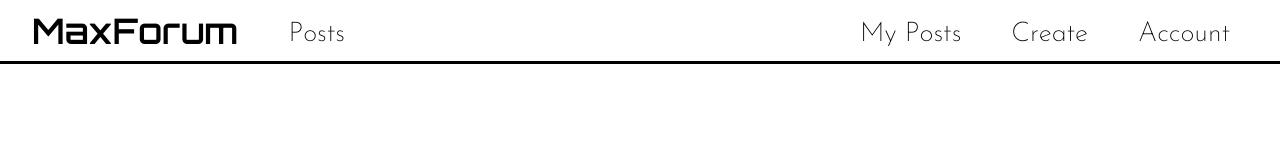
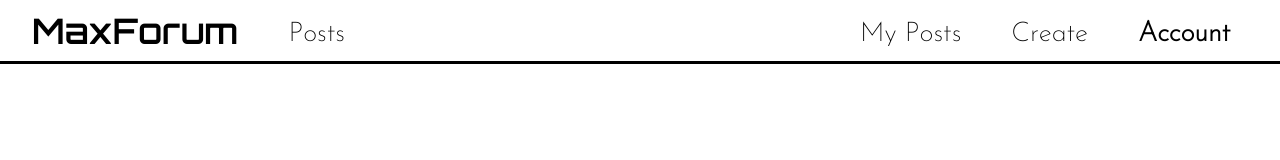
Before and after one commit to MaxPoplavskiy/MaxForum, a React (Create React App) app in the folder front/: page /account in a window 1280 px wide. Shown: the top 160 px of the page. Built offline with nearby package versions, Linux system fonts and the light colour scheme.

Commit message:
add highlight to navbar

```diff
--- a/front/src/App.js
+++ b/front/src/App.js
@@ -15,7 +15,7 @@ function App(props) {
 
   return (
     <globalThemeContext.Provider value={theme}>
-      <div className="App">
+      <div className={"App" + (theme === "light" ? " light" : "")}>
         <Navbar />
 
             <Routes>
--- a/front/src/components/footer.css
+++ b/front/src/components/footer.css
@@ -6,6 +6,7 @@
     align-items: center;
     padding: 1rem 0;
     border-top: 3px white solid;
+    margin-top: auto
 
 }
 
--- a/front/src/components/navbar.jsx
+++ b/front/src/components/navbar.jsx
@@ -2,22 +2,27 @@ import React from "react";
 import "./navbar.css";
 import { globalThemeContext } from "../globalThemeContext";
 import { useContext } from "react";
-import { Link } from "react-router-dom";
+import { Link, NavLink } from "react-router-dom";
 
 function Navbar(props)
 {
     const theme = useContext(globalThemeContext);
 
+    function activeStyle(status)
+    {
+        return {fontWeight: status.isActive ? "bold" : "",}
+    }
+
     return <div className={"navbar" + (theme === "light" ? " light" : "")}>
 
         <div className="navbar-list">
-        <Link to="/" className={"navbar-logo" + (theme === "light" ? " light" : "")}>MaxForum</Link>
-        <Link to="/posts" className={"navbar-item" + (theme === "light" ? " light" : "")}>Posts</Link>
+        <NavLink to="/" className={"navbar-logo" + (theme === "light" ? " light" : "")}>MaxForum</NavLink>
+        <NavLink to="/posts" style={activeStyle} className={"navbar-item" + (theme === "light" ? " light" : "")}>Posts</NavLink>
         </div>
         <div className="navbar-list">
-            <Link to="/my-posts" className={"navbar-item" + (theme === "light" ? " light" : "")}>My Posts</Link>
-            <Link to="/create" className={"navbar-item" + (theme === "light" ? " light" : "")}>Create</Link>
-            <Link to="account" className={"navbar-item" + (theme === "light" ? " light" : "")}>Account</Link>
+            <NavLink to="/my-posts" style={activeStyle} className={"navbar-item" + (theme === "light" ? " light" : "")}>My Posts</NavLink>
+            <NavLink to="/create" style={activeStyle} className={"navbar-item" + (theme === "light" ? " light" : "")}>Create</NavLink>
+            <NavLink to="account" style={activeStyle} className={"navbar-item" + (theme === "light" ? " light" : "")}>Account</NavLink>
         </div>
     </div>
 }
```
